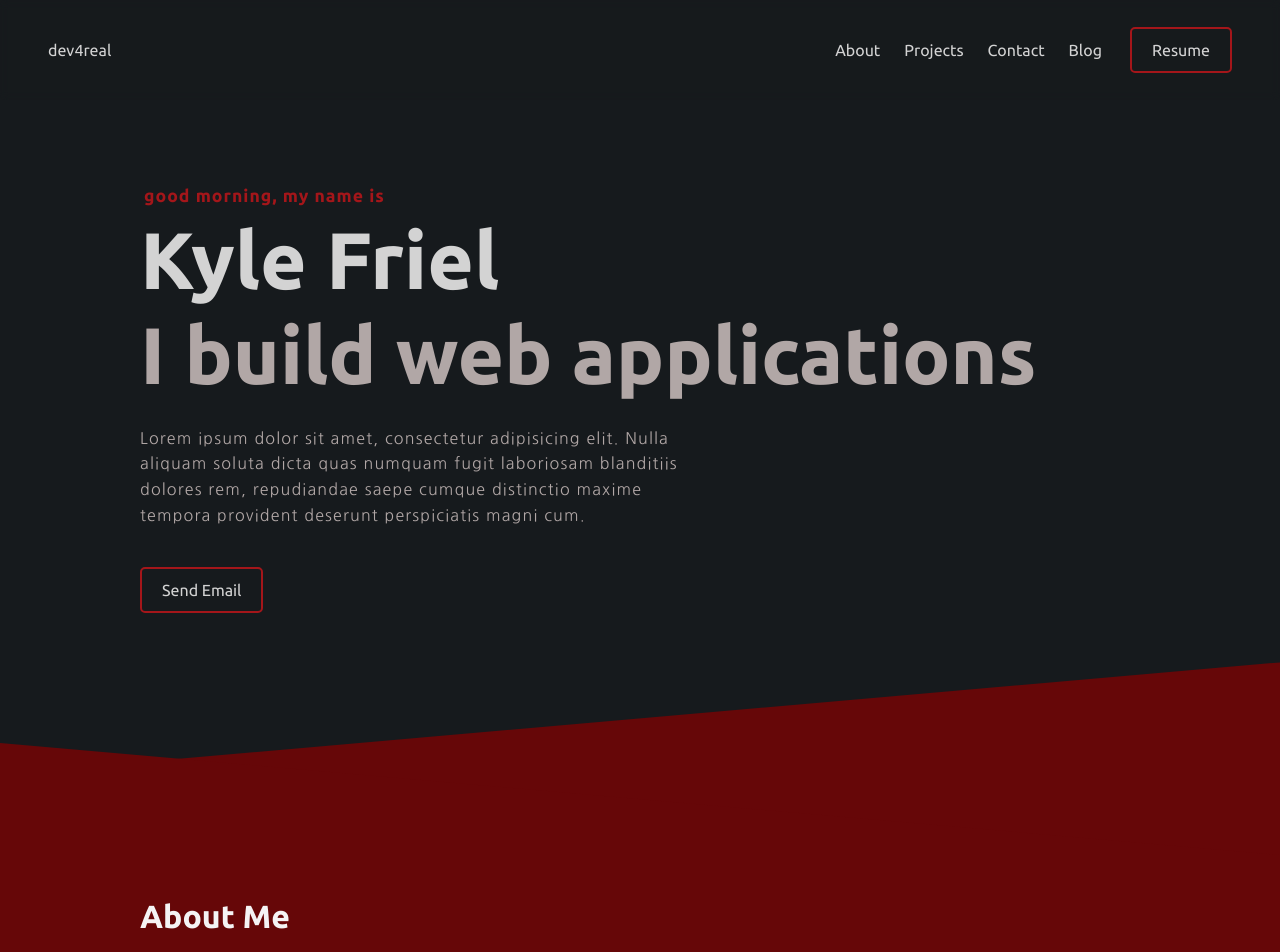
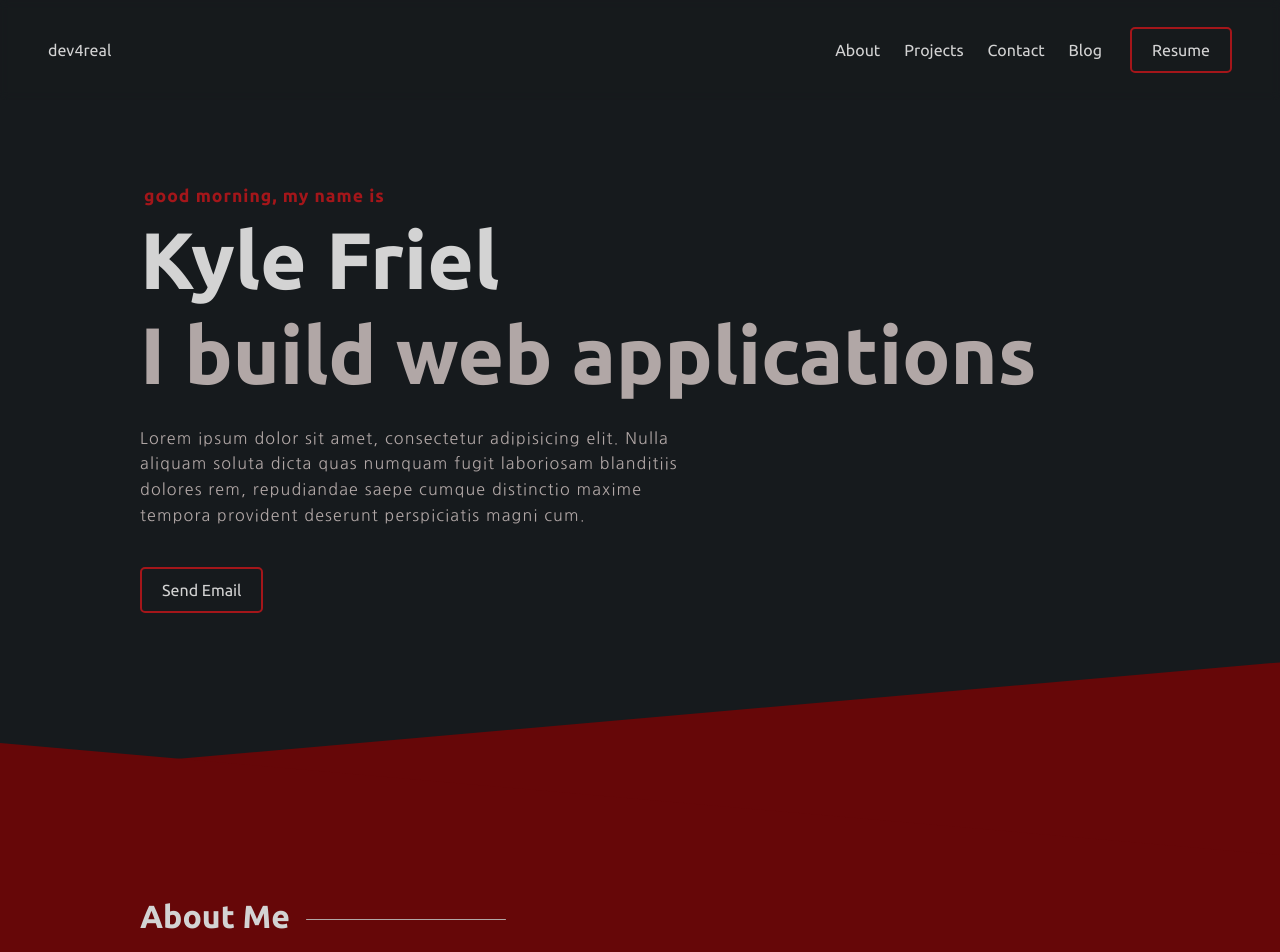
Before and after one commit to kyle4real/Portfolio-v1, a React (Create React App) app in the folder client/: page / in a window 1280 px wide. Shown: the top 952 px of the page. Built offline with nearby package versions, Linux system fonts and the light colour scheme.

Commit message:
SectionHeading added puesdo line.

```diff
--- a/client/src/UI/SectionLayout/SectionHeading/SectionHeading.module.scss
+++ b/client/src/UI/SectionLayout/SectionHeading/SectionHeading.module.scss
@@ -3,7 +3,25 @@
 .section-heading {
     font-size: 2rem;
     text-align: start;
-    color: $cultured;
+    color: $lightGray;
     font-weight: 800;
     margin-bottom: 3rem;
+    position: relative;
+
+    &::after {
+        content: "";
+        position: relative;
+        display: inline-block;
+        top: -0.5rem;
+        left: 1rem;
+        border-radius: $borderRadius;
+        height: 1px;
+        width: 200px;
+        background: $silverChalice;
+
+        @include breakpoint(sm-only) {
+            width: 100%;
+            left: 0;
+        }
+    }
 }
--- a/client/src/components/Header/Nav/Nav.js
+++ b/client/src/components/Header/Nav/Nav.js
@@ -4,7 +4,6 @@ import Button from "../../../UI/Button/Button";
 import classes from "./Nav.module.scss";
 
 const Nav = ({ isMenu }) => {
-    console.log(isMenu);
     return (
         <nav className={isMenu ? classes.menu__nav : classes.nav}>
             <ul>
--- a/client/src/styles/variables.scss
+++ b/client/src/styles/variables.scss
@@ -53,7 +53,7 @@ $boxShadow: 0 1px 1px rgba(0, 0, 0, 0.25), 0 2px 2px rgba($richBlack, 0.2),
             @content;
         }
     } @else if $point == sm-only {
-        @media (max-width: 37.5em - 1px) {
+        @media (max-width: 599px) {
             @content;
         }
     }
```
Also changed, not shown: client/src/components/sections/Contact/Contact.js (added, +10 -0 lines), client/src/components/sections/Contact/Contact.module.scss (added).
